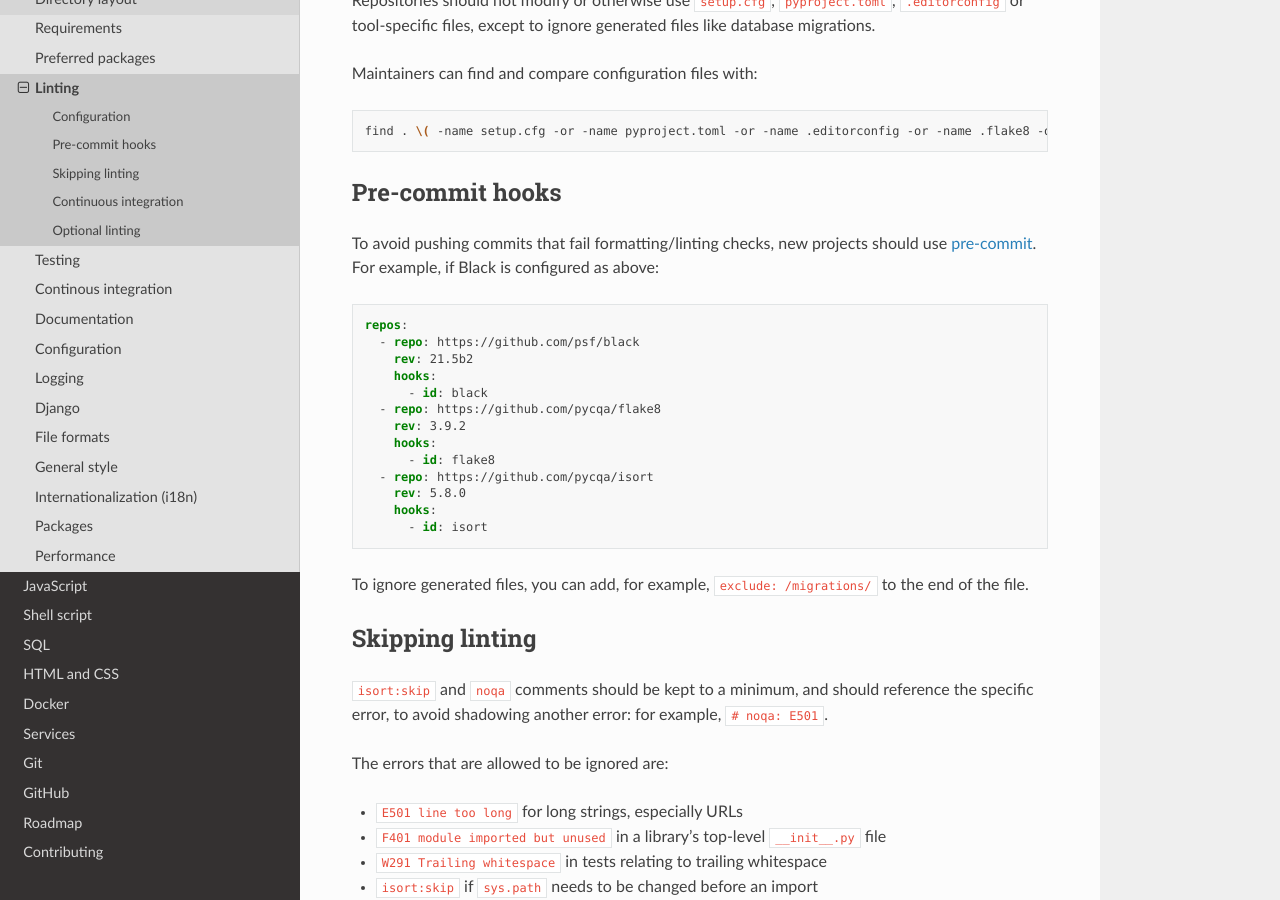
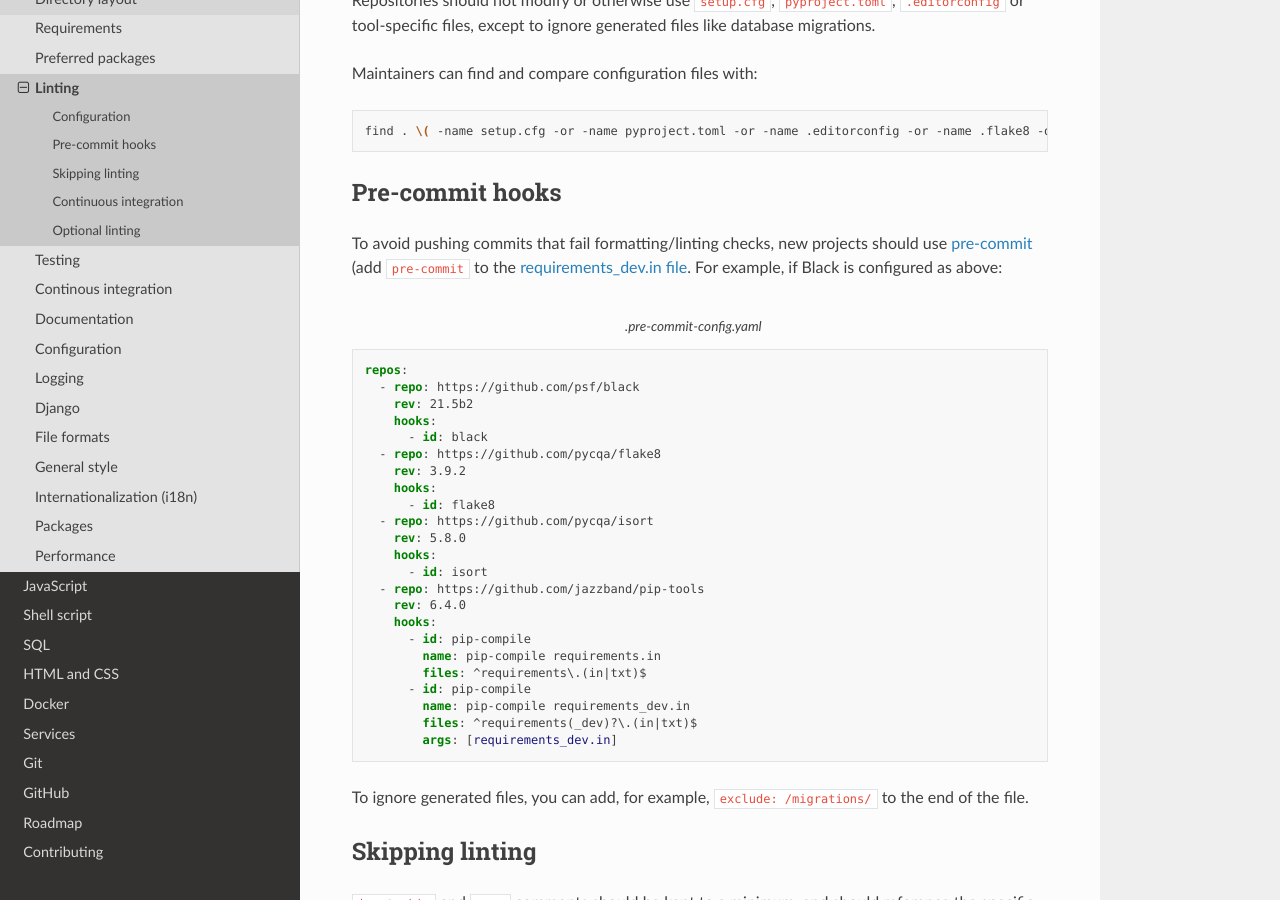
Before and after one commit to open-contracting/software-development-handbook, a Sphinx documentation site: the page built from docs/python/linting.rst, in a window 1280 px wide and 900 px high, scrolled down 686 px. Built offline with Sphinx 7.4.7 and the Read the Docs theme 2.0.0, drawn with Linux system fonts in a browser that asks for light colours.

Commit message:
python/linting: Add pip-tools pre-commit hook

```diff
--- a/docs/python/linting.rst
+++ b/docs/python/linting.rst
@@ -43,9 +43,10 @@ Maintainers can find and compare configuration files with:
 Pre-commit hooks
 ----------------
 
-To avoid pushing commits that fail formatting/linting checks, new projects should use `pre-commit <https://pre-commit.com>`__. For example, if Black is configured as above:
+To avoid pushing commits that fail formatting/linting checks, new projects should use `pre-commit <https://pre-commit.com>`__ (add ``pre-commit`` to the :doc:`requirements_dev.in file<requirements>`. For example, if Black is configured as above:
 
 .. code-block:: yaml
+   :caption: .pre-commit-config.yaml
 
    repos:
      - repo: https://github.com/psf/black
@@ -60,6 +61,16 @@ To avoid pushing commits that fail formatting/linting checks, new projects shoul
        rev: 5.8.0
        hooks:
          - id: isort
+     - repo: https://github.com/jazzband/pip-tools
+       rev: 6.4.0
+       hooks:
+         - id: pip-compile
+           name: pip-compile requirements.in
+           files: ^requirements\.(in|txt)$
+         - id: pip-compile
+           name: pip-compile requirements_dev.in
+           files: ^requirements(_dev)?\.(in|txt)$
+           args: [requirements_dev.in]
 
 To ignore generated files, you can add, for example, ``exclude: /migrations/`` to the end of the file.
 
```
